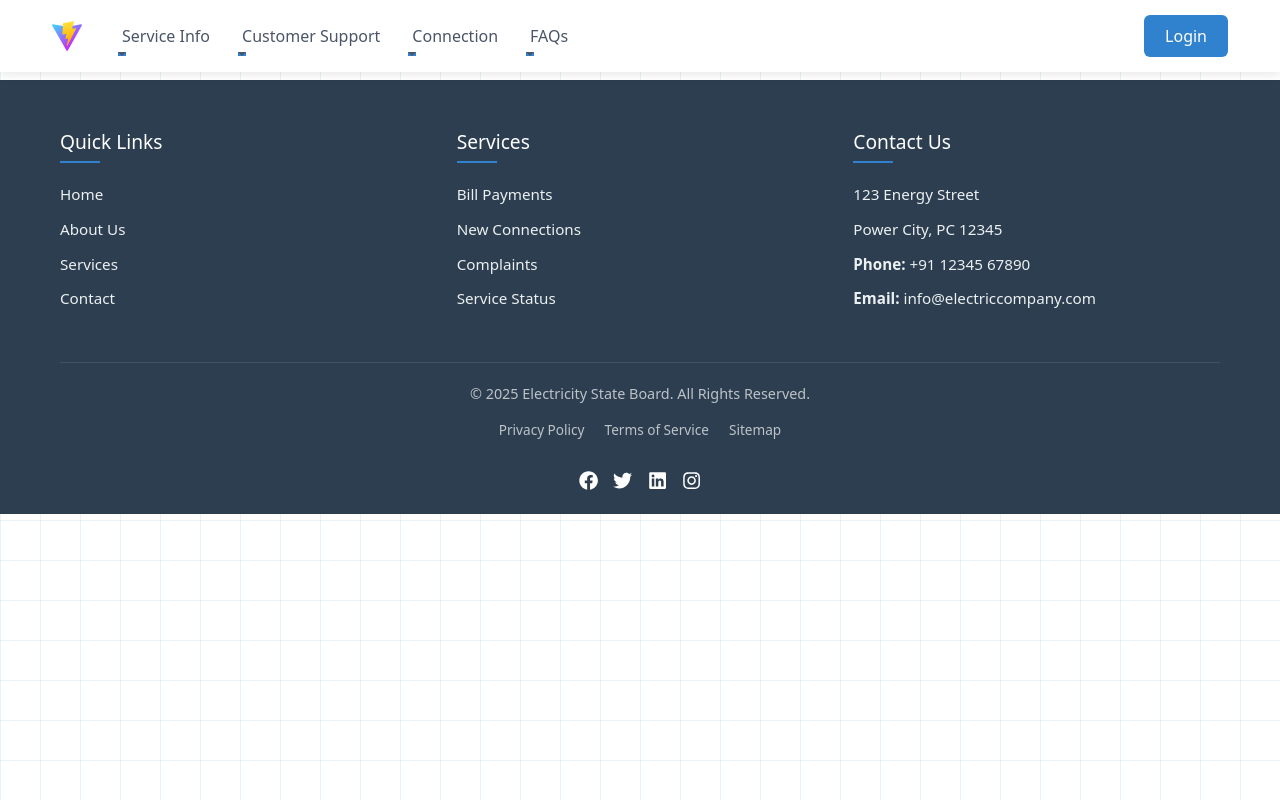
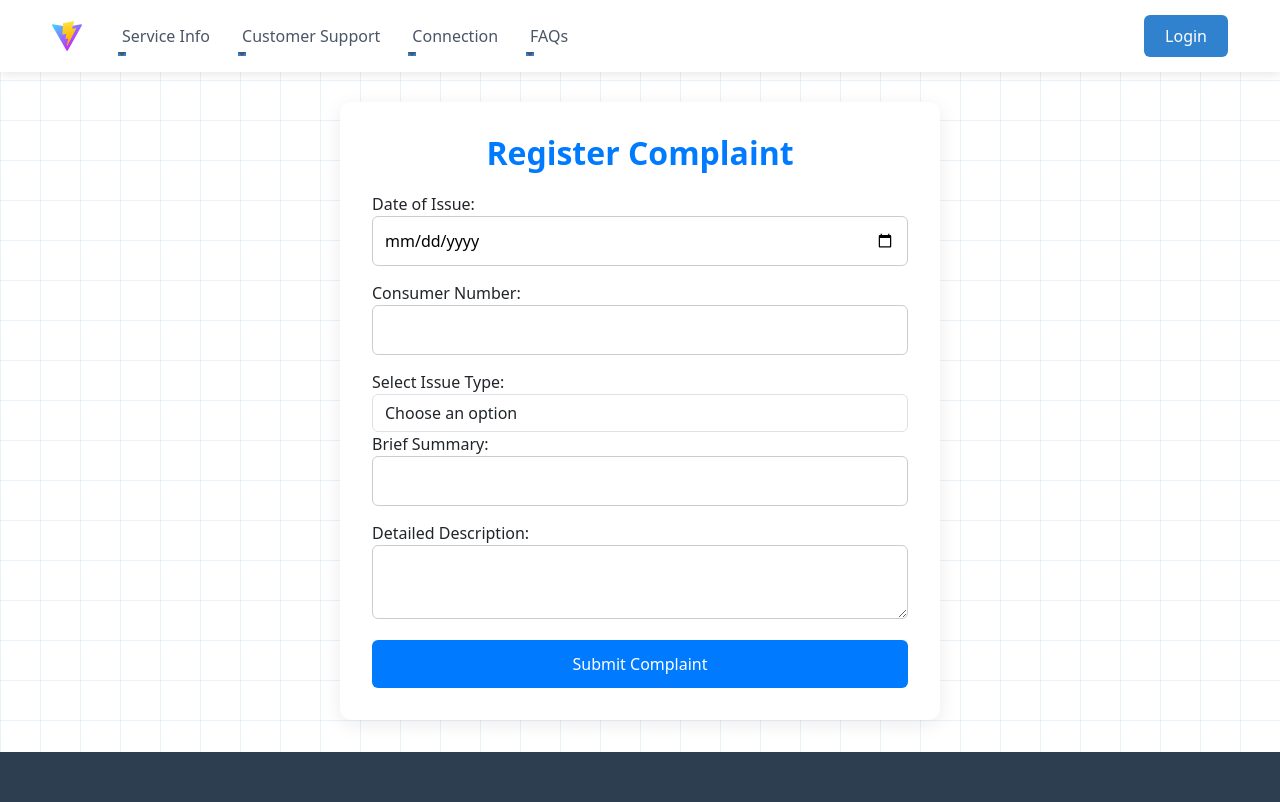
Before and after one commit to gowtham-1812/electricity-board, a React (Vite) app: page /register-complaint in a window 1280 px wide. Shown: the top 802 px of the page. Built offline with nearby package versions, Linux system fonts and the light colour scheme.

Commit message:
Add RegisterComplaint

```diff
--- a/src/App.jsx
+++ b/src/App.jsx
@@ -8,6 +8,7 @@ import LoginPage from "./LoginPage/LoginPage.jsx";
 import Footer from "./Footer/Footer.jsx";
 import NewsLetter from "./NewsLetter/NewsLetter.jsx";
 import RegisterMobileNumber from "./RegMobNo/RegisterMobileNumber.jsx";
+import RegisterComplaint from "./RegisterComplaint/RegisterComplaint.jsx";
 import "./App.css";
 
 function App() {
@@ -22,6 +23,7 @@ function App() {
                 <Route path="/login" element = { <LoginPage /> } />
                 <Route path="/newsletter" element = { <NewsLetter /> } />
                 <Route path="/register-mobile-number" element = { <RegisterMobileNumber /> } />
+                <Route path="/register-complaint" element = { <RegisterComplaint/> } />
             </Routes>
 
             <Footer />
--- a/src/Navbar/Navbar.jsx
+++ b/src/Navbar/Navbar.jsx
@@ -15,7 +15,7 @@ const Navbar = () => {
             title: "Customer Support", link: "#",
             dropdown: [
                 {name: "Register Mobile Number", link: "/register-mobile-number"},
-                {name: "Register Complaint", link: "#"},
+                {name: "Register Complaint", link: "/register-complaint"},
                 {name: "Newsletter", link: "/newsletter"}
             ]
         },
--- /dev/null
+++ b/src/RegisterComplaint/RegisterComplaint.css
@@ -0,0 +1,63 @@
+.register-complaint-container {
+    max-width: 600px;
+    margin: 2rem auto;
+    background: white;
+    padding: 2rem;
+    border-radius: 12px;
+    box-shadow: 0 4px 20px rgba(0, 0, 0, 0.08);
+    animation: fadeIn 0.5s ease-in-out;
+    position: relative;
+    z-index: 10;
+}
+
+@keyframes fadeIn {
+    from { opacity: 0; transform: scale(0.9); }
+    to { opacity: 1; transform: scale(1); }
+}
+
+.register-complaint-container h2 {
+    text-align: center;
+    color: #007bff;
+    font-weight: bold;
+    margin-bottom: 20px;
+}
+
+input, textarea {
+    width: 100%;
+    padding: 12px;
+    margin-bottom: 15px;
+    border: 1px solid #ccc;
+    border-radius: 6px;
+    font-size: 16px;
+    transition: all 0.3s ease-in-out;
+}
+
+input:focus, textarea:focus {
+    border-color: #007bff;
+    box-shadow: 0 0 10px rgba(0, 123, 255, 0.3);
+    outline: none;
+}
+
+button {
+    width: 100%;
+    padding: 12px;
+    background: #007bff;
+    color: white;
+    font-size: 16px;
+    border: none;
+    border-radius: 6px;
+    cursor: pointer;
+    transition: background 0.3s ease-in-out, transform 0.2s ease-in-out;
+}
+
+button:hover {
+    background: #0056b3;
+    transform: scale(1.05);
+}
+
+.error-message {
+    color: red;
+    font-size: 14px;
+    margin-top: -10px;
+    margin-bottom: 10px;
+}
--- /dev/null
+++ b/src/RegisterComplaint/RegisterComplaint.jsx
@@ -0,0 +1,81 @@
+import React, { useState } from "react";
+import "./RegisterComplaint.css";
+
+const RegisterComplaint = () => {
+    const [formData, setFormData] = useState({
+        date: "",
+        consumerNumber: "",
+        summary: "",
+        description: ""
+    });
+
+    const [errors, setErrors] = useState({});
+
+    const validateForm = () => {
+        let newErrors = {};
+
+        if (!formData.date) newErrors.date = "Date of issue is required.";
+        if (!formData.consumerNumber.match(/^\d+$/)) newErrors.consumerNumber = "Consumer number must be a valid integer.";
+        if (!formData.summary.trim()) newErrors.summary = "Brief summary is required.";
+        if (!formData.description.trim()) newErrors.description = "Detailed description is required.";
+
+        setErrors(newErrors);
+        return Object.keys(newErrors).length === 0;
+    };
+
+    const handleChange = (e) => {
+        setFormData({ ...formData, [e.target.name]: e.target.value });
+    };
+
+    const handleSubmit = (e) => {
+        e.preventDefault();
+        if (validateForm()) {
+            alert("Complaint Submitted Successfully!");
+            setFormData({
+                date: "",
+                name: "",
+                consumerNumber: "",
+                contactInfo: "",
+                summary: "",
+                description: ""
+            });
+        }
+    };
+
+    return (
+        <div className="register-complaint-container">
+            <h2>Register Complaint</h2>
+            <form onSubmit={handleSubmit}>
+                <label>Date of Issue:</label>
+                <input type="date" name="date" value={formData.date} onChange={handleChange} />
+                {errors.date && <p className="error">{errors.date}</p>}
+
+                <label>Consumer Number:</label>
+                <input type="text" name="consumerNumber" value={formData.consumerNumber} onChange={handleChange} />
+                {errors.consumerNumber && <p className="error">{errors.consumerNumber}</p>}
+
+                <label for="issue-type">Select Issue Type:</label>
+                <select id="issue-type" name="issue_type" class="form-control" required>
+                <option value="" disabled selected>Choose an option</option>
+                <option value="billing">Electricity Bill Inquiry</option>
+                <option value="outage">Power Outage Report</option>
+                <option value="connection">New Connection Request</option>
+                <option value="safety">Safety Concern</option>
+                <option value="other">Other Issues</option>
+                </select>
+
+                <label>Brief Summary:</label>
+                <input type="text" name="summary" value={formData.summary} onChange={handleChange} />
+                {errors.summary && <p className="error">{errors.summary}</p>}
+
+                <label>Detailed Description:</label>
+                <textarea name="description" value={formData.description} onChange={handleChange}></textarea>
+                {errors.description && <p className="error">{errors.description}</p>}
+
+                <button type="submit">Submit Complaint</button>
+            </form>
+        </div>
+    );
+};
+
+export default RegisterComplaint;
```
